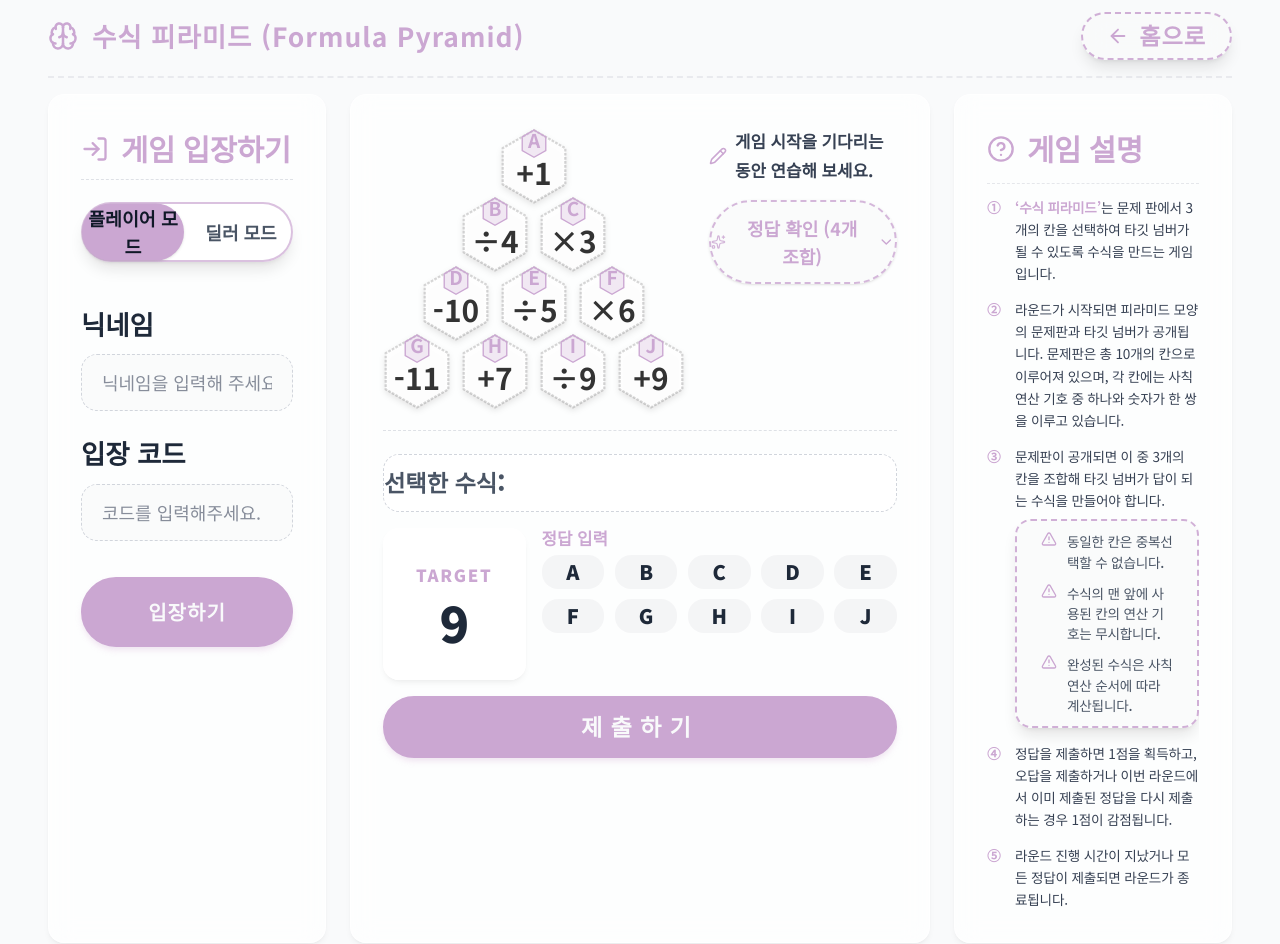
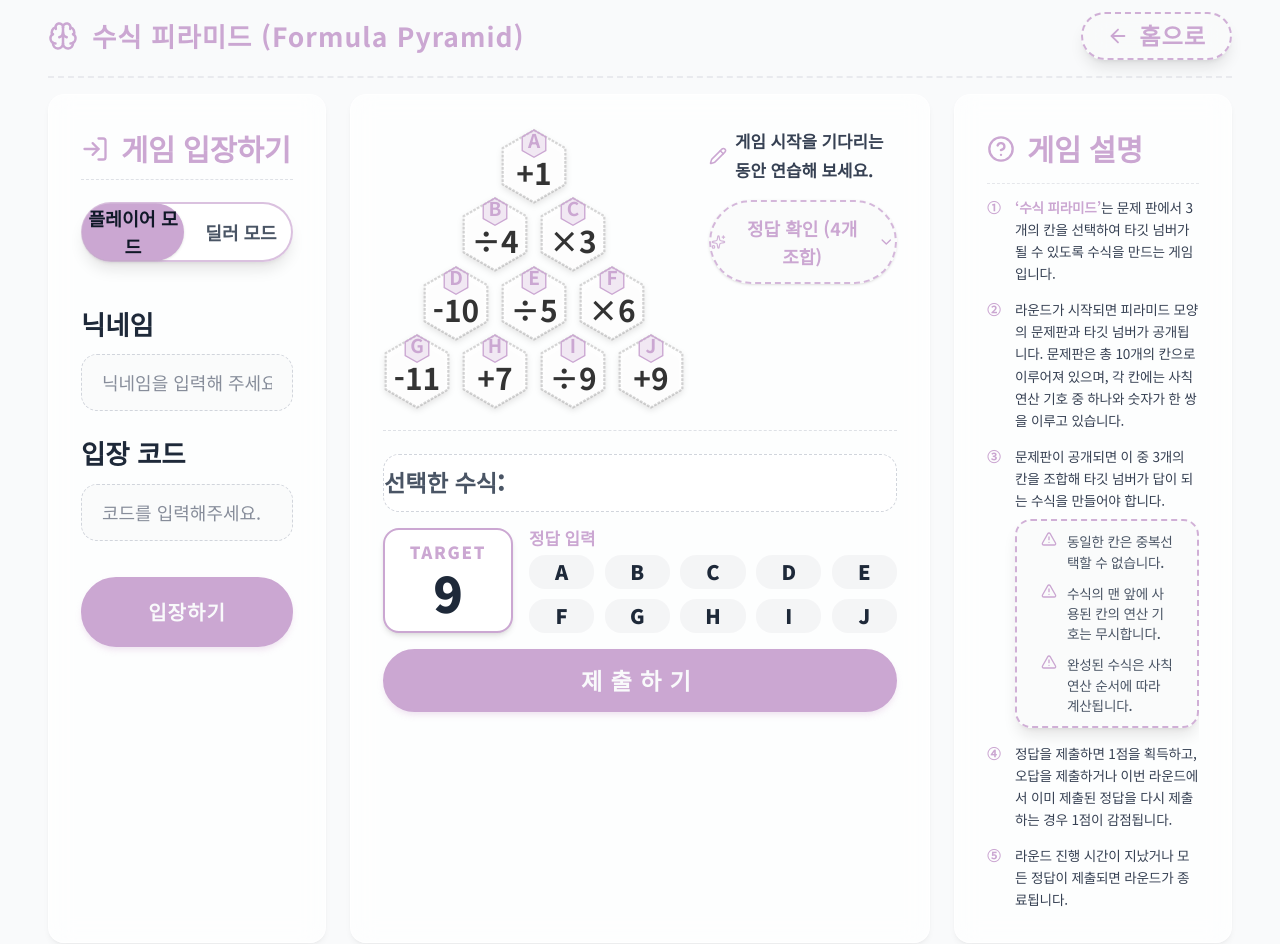
Before and after one commit to rlawlsdnjs78-infinity/infinitymath, a Next.js app: page /formula-pyramid in a window 1280 px wide. Shown: the top 944 px of the page. Built offline with nearby package versions, Linux system fonts and the light colour scheme; a web font is replaced by a local one.

Commit message:
style: remove chalk-box-straight default padding from target box for exact 1-to-1 height match with answer inputs

```diff
--- a/src/app/formula-pyramid/page.tsx
+++ b/src/app/formula-pyramid/page.tsx
@@ -1639,11 +1639,12 @@ export default function FormulaPyramidPage() {
 
                   <div className="flex flex-col sm:flex-row items-stretch gap-4">
                     <div
-                      className="chalk-box-straight bg-white flex flex-col items-center justify-center min-w-[130px] border-2 border-[#CBA7D2] shadow-md rounded-2xl p-3.5"
+                      className="bg-white flex flex-col items-center justify-center min-w-[130px] border-2 border-[#CBA7D2] shadow-md rounded-2xl"
+                      style={{ padding: "0.5rem 1rem" }}
                     >
                       <span
-                        className="text-[#CBA7D2] font-extrabold tracking-widest"
-                        style={{ fontFamily: "var(--font-chalk)", fontSize: "1.05rem", marginBottom: "0.55rem" }}
+                        className="text-[#CBA7D2] font-extrabold tracking-widest leading-none"
+                        style={{ fontFamily: "var(--font-chalk)", fontSize: "1.05rem", marginBottom: "0.45rem" }}
                       >
                         TARGET
                       </span>
@@ -1654,11 +1655,11 @@ export default function FormulaPyramidPage() {
                         {inGameRoom && !isGameStarted ? "?" : currentTargetNumber}
                       </span>
                     </div>
-                    <div className="flex-1 flex flex-col" style={{ gap: "0.45rem" }}>
+                    <div className="flex-1 flex flex-col">
                       {/* 정답 입력 문구 */}
                       <div
                         className="text-[#CBA7D2] font-extrabold flex items-center gap-1.5"
-                        style={{ fontFamily: "var(--font-chalk)", fontSize: "1.05rem", lineHeight: "1.2" }}
+                        style={{ fontFamily: "var(--font-chalk)", fontSize: "1.05rem", lineHeight: "1.2", marginBottom: "0.45rem" }}
                       >
                         <span>정답 입력</span>
                       </div>
@@ -1856,11 +1857,12 @@ export default function FormulaPyramidPage() {
                   {/* 딜러 TARGET 표시 (A~J 버튼 그리드 제거) */}
                   <div className="flex items-center justify-start gap-4">
                     <div
-                      className="chalk-box-straight bg-white flex flex-col items-center justify-center min-w-[130px] border-2 border-[#CBA7D2] shadow-md rounded-2xl p-3.5"
+                      className="bg-white flex flex-col items-center justify-center min-w-[130px] border-2 border-[#CBA7D2] shadow-md rounded-2xl"
+                      style={{ padding: "0.75rem 1rem" }}
                     >
                       <span
-                        className="text-[#CBA7D2] font-extrabold tracking-widest"
-                        style={{ fontFamily: "var(--font-chalk)", fontSize: "1.05rem", marginBottom: "0.55rem" }}
+                        className="text-[#CBA7D2] font-extrabold tracking-widest leading-none"
+                        style={{ fontFamily: "var(--font-chalk)", fontSize: "1.05rem", marginBottom: "0.45rem" }}
                       >
                         TARGET
                       </span>
```
